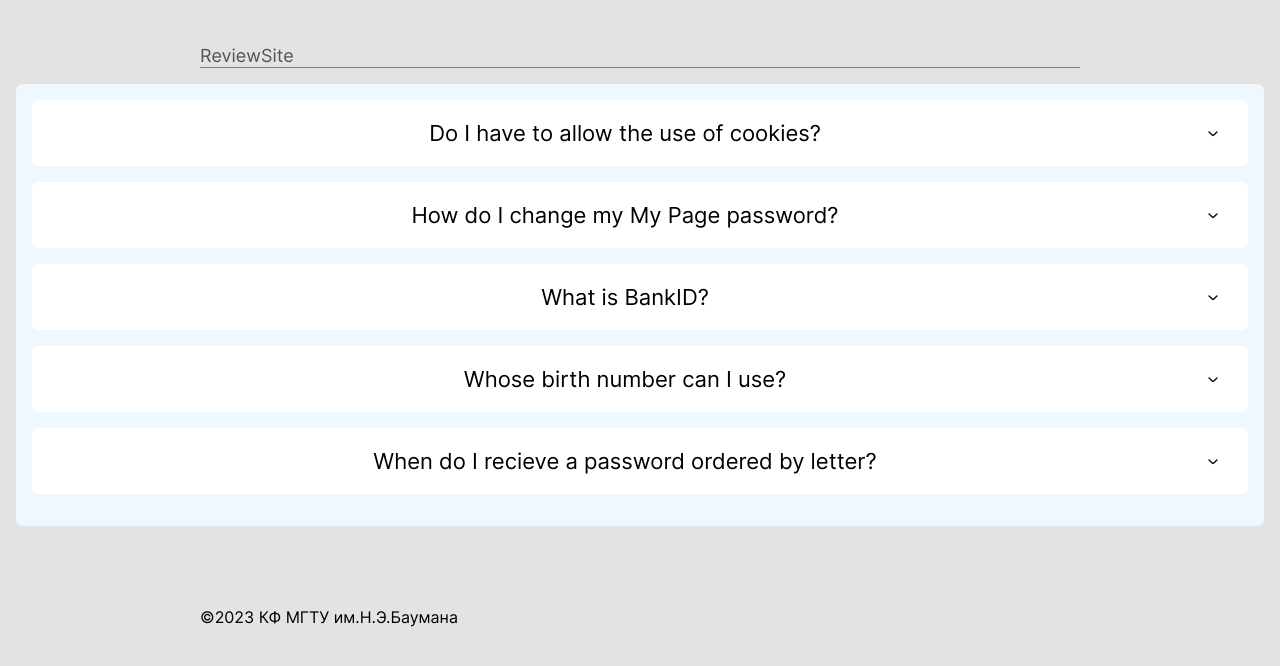
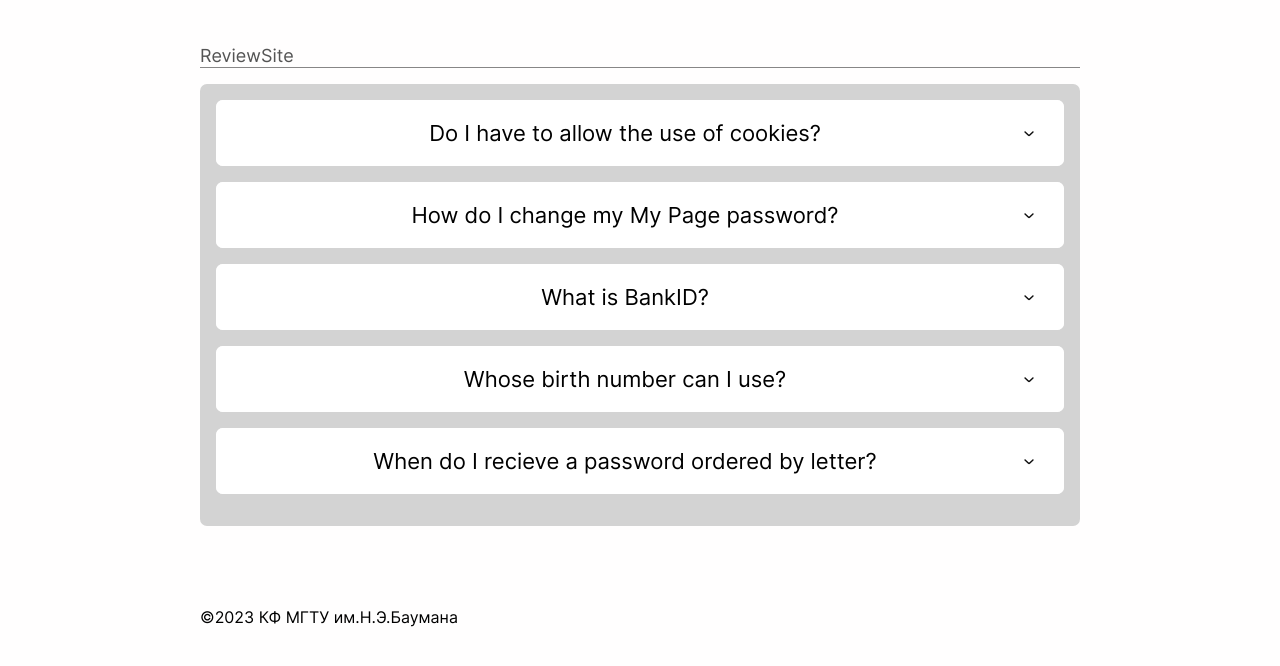
Before and after one commit to Lizaakishina/ReviewSite, a React (Create React App) app: page / in a window 1280 px wide. Shown: the top 666 px of the page. Built offline with nearby package versions, Linux system fonts and the light colour scheme.

Commit message:
fix: изменение цветов и выравнивание аккордеона

```diff
--- a/src/blocks/acc/__body/acc__body.css
+++ b/src/blocks/acc/__body/acc__body.css
@@ -1,6 +1,6 @@
 .acc__body {
   padding: 30px 60px 30px 30px;
-  background-color: #f1f1f1;
+  background-color: #f2f2f2;
   border-bottom-left-radius: 7px;
   border-bottom-right-radius: 7px;
   font-size: 20px;
--- a/src/blocks/acc/acc.css
+++ b/src/blocks/acc/acc.css
@@ -1,7 +1,8 @@
 .acc {
   list-style-type: none;
-  margin: 16px;
+  margin: 16px auto;
   padding: 16px;
-  background-color: aliceblue;
+  background-color: rgb(211, 211, 211);
   border-radius: 7px;
+  max-width: 880px;
 }
--- a/src/blocks/page/page.css
+++ b/src/blocks/page/page.css
@@ -4,7 +4,7 @@
   font-family: 'Inter', Arial, sans-serif;
   font-style: normal;
   color: #000000;
-  background-color: #e3e3e3;
+  background-color: #fffefe;
   -moz-osx-font-smoothing: grayscale;
   -webkit-font-smoothing: antialiased;
   -webkit-text-size-adjust: 100%;
```
